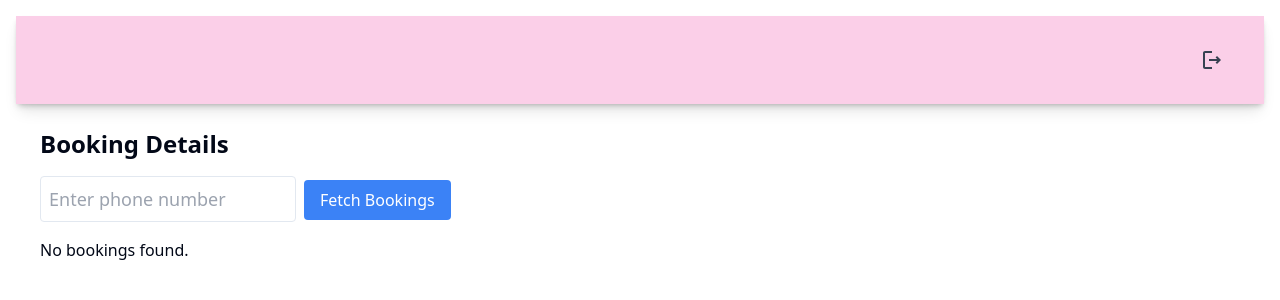
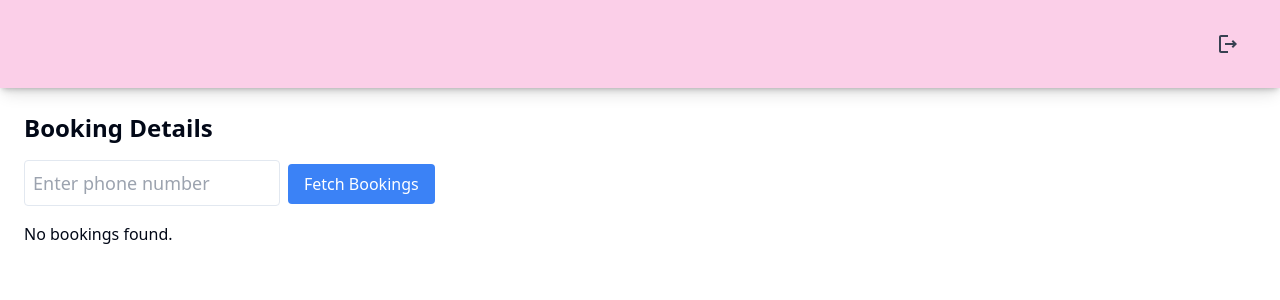
Before and after one commit to prawin10-mech/dormitary, a Next.js app: page /user_history in a window 1280 px wide. Shown: the top 300 px of the page. Built offline with nearby package versions, Linux system fonts and the light colour scheme.

Commit message:
`Remove class name "p-4" from div element`

```diff
--- a/src/app/user_history/page.tsx
+++ b/src/app/user_history/page.tsx
@@ -37,7 +37,7 @@ export default function Page() {
   };
 
   return (
-    <div className="p-4">
+    <div className="">
       <div className="w-full bg-white shadow-lg rounded-lg mb-4 md:mb-0">
         <Header />
       </div>
```
